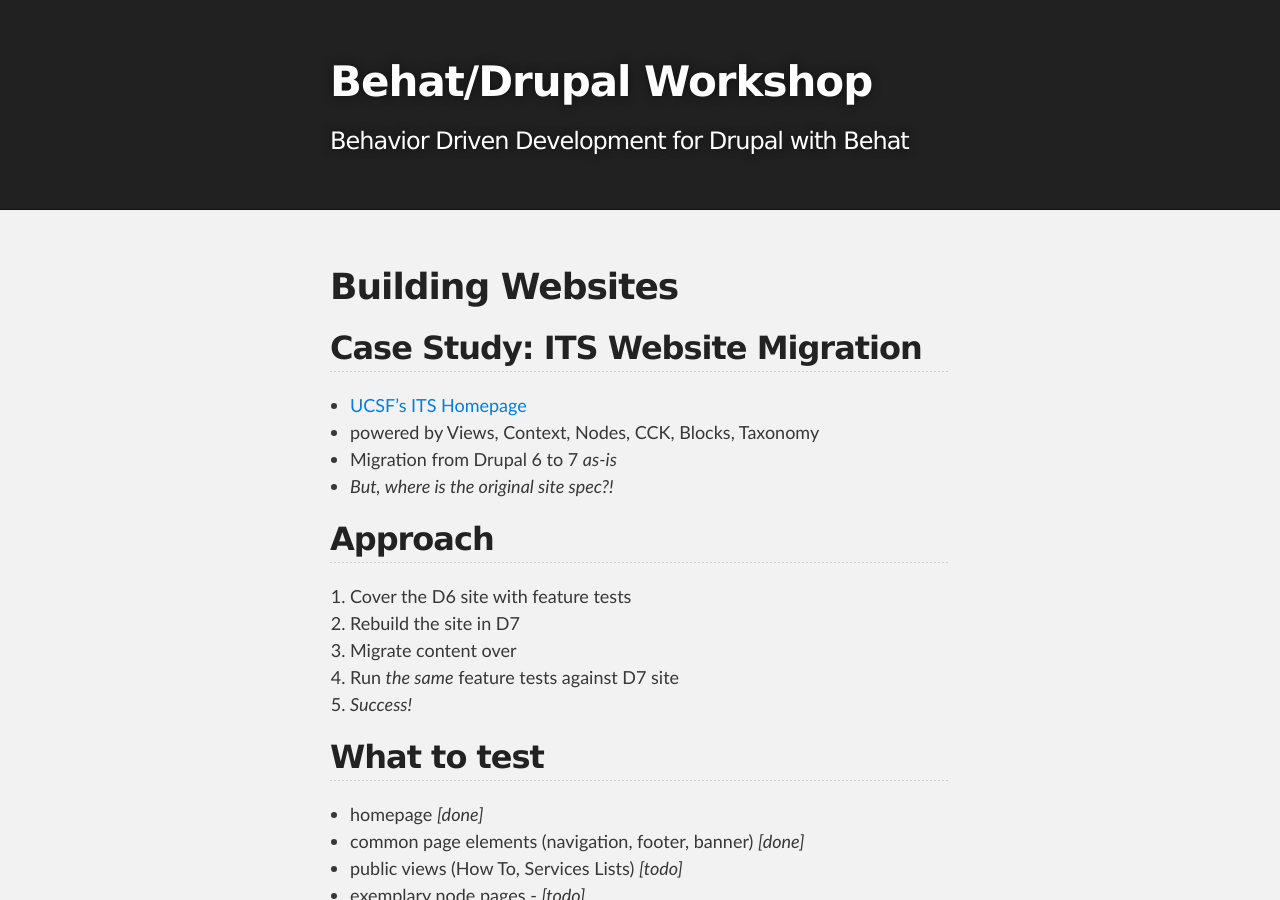
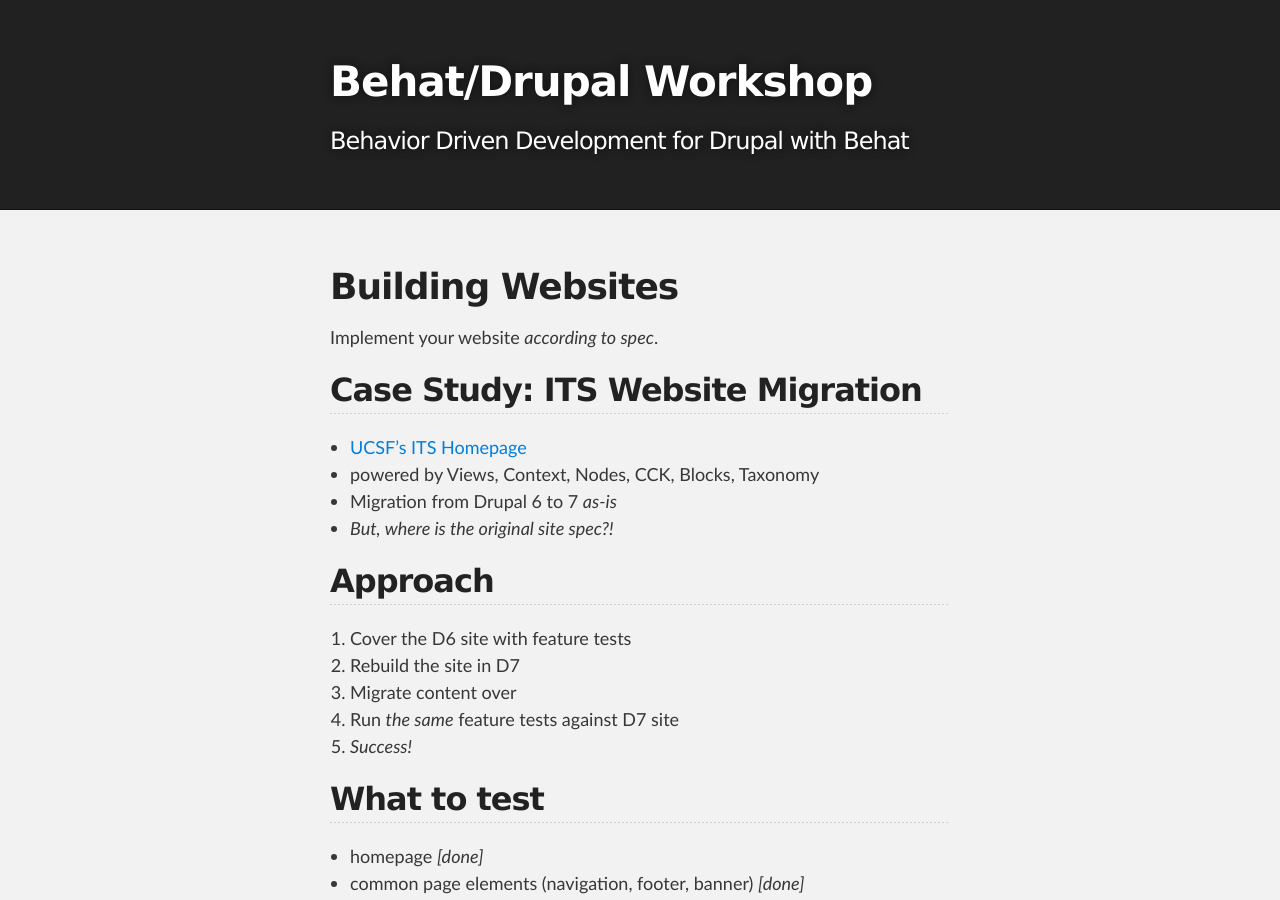
Before and after one commit to stopfstedt/behat-drupal-workshop, a Jekyll site: the page built from building_websites.md, in a window 1280 px wide and 900 px high. Built offline with Jekyll 4.4.1, drawn with Linux system fonts in a browser that asks for light colours; Markdown is read by kramdown in place of the engine named in the settings.

Commit message:
Update building_websites.md

```diff
--- a/building_websites.md
+++ b/building_websites.md
@@ -5,6 +5,8 @@ prev_page: behat_and_drupal.html
 ---
 
 # Building Websites
+
+Implement your website _according to spec_.
 
 ## Case Study: ITS Website Migration
 
```
